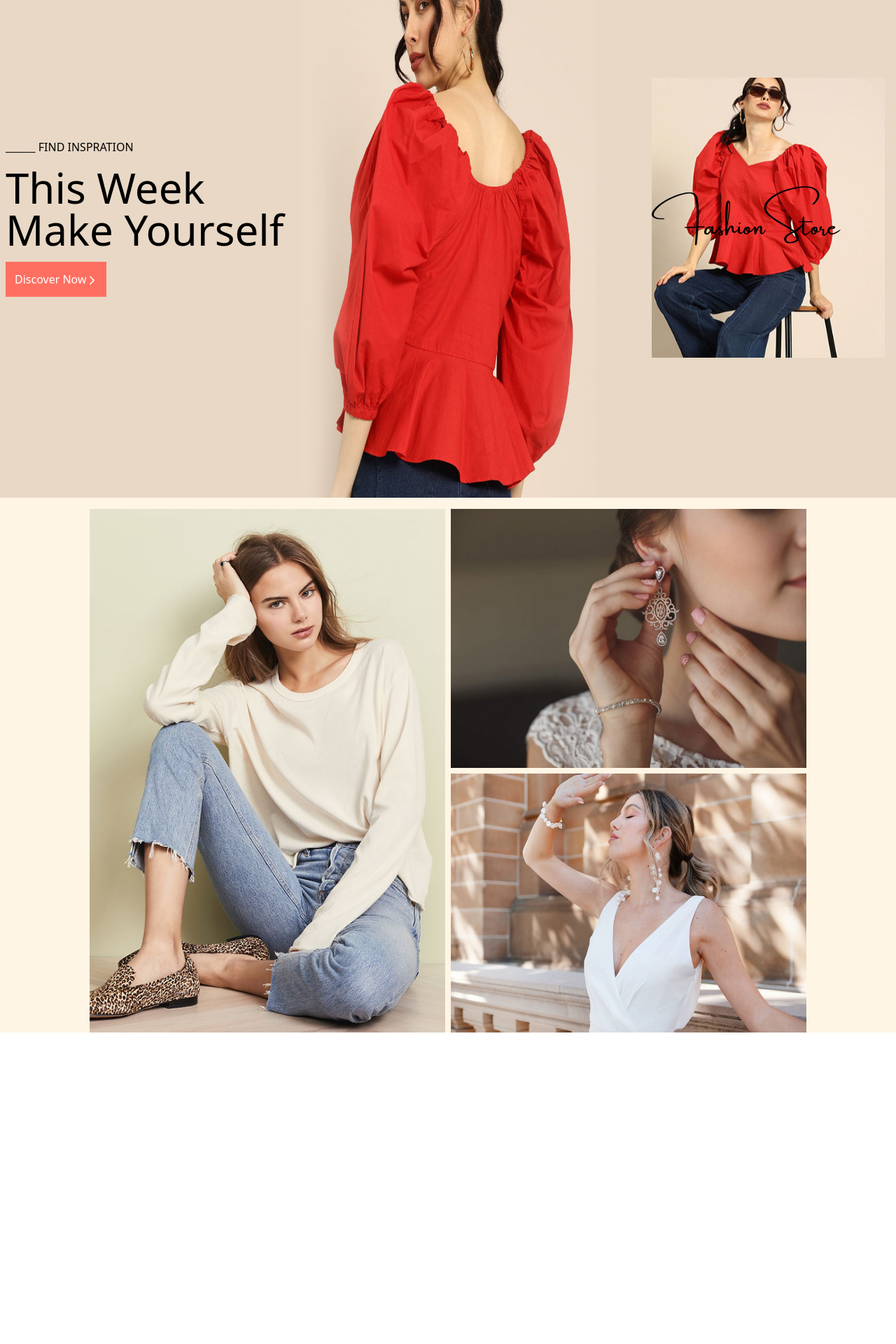
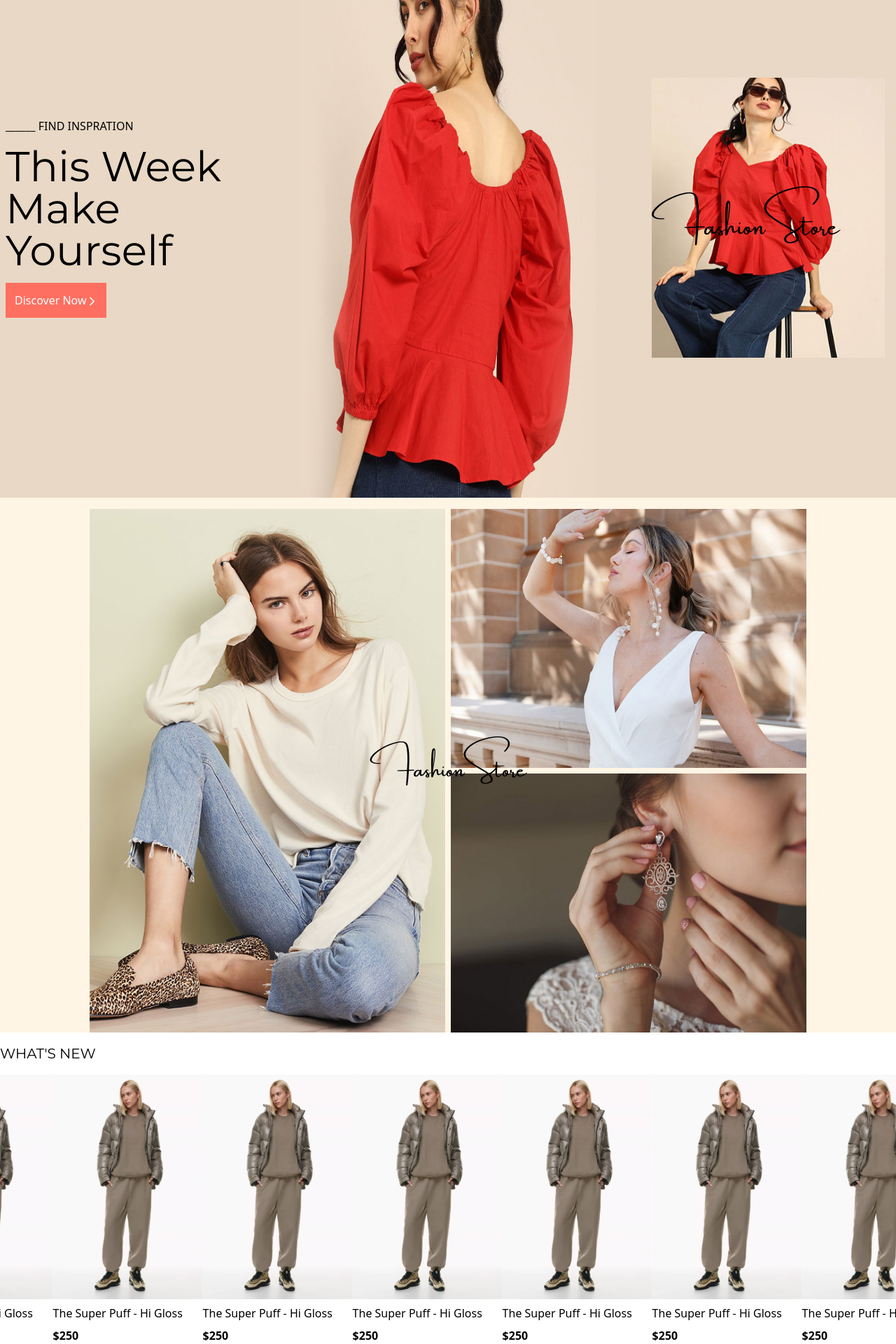
Before and after one commit to Tejasvibihari/clothing-web-app, a React (Vite) app in the folder client/: page / in a window 1280 px wide. Shown: the part 89-2009 px from the top of the page at 70% size. Before the commit the page ends 1564 px from the top, so only its background shows below. Built offline with nearby package versions, Linux system fonts and the light colour scheme.

Commit message:
Made Slider And Updated Showcase Section

```diff
--- a/client/src/components/Hero.jsx
+++ b/client/src/components/Hero.jsx
@@ -15,7 +15,7 @@ export default function Hero({ heroText, bgColor, btnLink, mainImgSrc, sideImgSr
                             <span className="text-bold">
                                 ______ FIND INSPRATION
                             </span>
-                            <div className='mt-4 text-6xl font-sans'>
+                            <div className='mt-4 text-6xl font-[montserrat]'>
                                 {heroText}
                             </div>
                             <div className='mt-4 justify-center items center'>
--- /dev/null
+++ b/client/src/components/ProductCardM.jsx
@@ -0,0 +1,27 @@
+import { Link } from "react-router-dom";
+
+
+export default function ProductCardM() {
+    return (
+        <>
+            <div className="max-w-64">
+                <div className="flex flex-col">
+                    <div className="relative group">
+                        <img src="./img/cardm1.webp" className="" />
+                        <div className="absolute inset-x-0 bottom-[0.5px] opacity-0 group-hover:opacity-100 flex items-end justify-center p-4 bg-white transition-opacity duration-500">
+                            <Link to="">
+                                <button className="px-12 py-1 text-xl border-[1px] bg-[#ff6f61] text-white hover:text-[#ff6f61] hover:bg-transparent hover:border-[#ff6f61]">Go To Store</button>
+                            </Link>
+                        </div>
+                    </div>
+                    <div className="my-2">
+                        <h6>The Super Puff - Hi Gloss</h6>
+                    </div>
+                    <div>
+                        <h6 className="font-semibold">$250</h6>
+                    </div>
+                </div>
+            </div>
+        </>
+    )
+}
--- /dev/null
+++ b/client/src/components/ProductSlider.jsx
@@ -0,0 +1,112 @@
+import Slider from "react-slick";
+import ProductCardM from "./ProductCardM";
+import propTypes from "prop-types";
+
+function SampleNextArrow(props) {
+    const { className, style, onClick } = props;
+    return (
+        <div
+            className={className}
+            style={{ ...style, display: "none", background: "red" }}
+            onClick={onClick}
+        />
+    );
+}
+
+function SamplePrevArrow(props) {
+    const { className, style, onClick } = props;
+    return (
+        <div
+            className={className}
+            style={{ ...style, display: "none", background: "green" }}
+            onClick={onClick}
+        />
+    );
+}
+export default function ProductSlider() {
+    var settings = {
+        dots: false,
+        infinite: true,
+        slidesToShow: 6,
+        slidesToScroll: 1,
+        autoplay: true,
+        speed: 3000,
+        autoplaySpeed: 500,
+        cssEase: "linear",
+        nextArrow: <SampleNextArrow />,
+        prevArrow: <SamplePrevArrow />,
+        responsive: [
+            {
+                breakpoint: 1024,
+                settings: {
+                    slidesToShow: 3,
+                    slidesToScroll: 3,
+                    infinite: true,
+                    dots: false
+                }
+            },
+            {
+                breakpoint: 600,
+                settings: {
+                    slidesToShow: 2,
+                    slidesToScroll: 2,
+                    initialSlide: 2
+                }
+            },
+            {
+                breakpoint: 480,
+                settings: {
+                    slidesToShow: 1,
+                    slidesToScroll: 1
+                }
+            }
+        ]
+    };
+    const whatsNew = "WHAT'S NEW"
+    return (
+        <div className="slider-container">
+            <div className="max-w-7xl mx-auto text-xl font-[montserrat] my-4">
+                {whatsNew}
+            </div>
+            <Slider {...settings}>
+                <div>
+                    <ProductCardM />
+                </div>
+                <div>
+                    <ProductCardM />
+                </div>
+                <div>
+                    <ProductCardM />
+                </div>
+                <div>
+                    <ProductCardM />
+                </div>
+                <div>
+                    <ProductCardM />
+                </div>
+                <div>
+                    <ProductCardM />
+                </div><div>
+                    <ProductCardM />
+                </div>
+                <div>
+                    <ProductCardM />
+                </div>
+                <div>
+                    <ProductCardM />
+                </div>
+            </Slider>
+        </div>
+    );
+}
+
+SamplePrevArrow.propTypes = {
+    className: propTypes.string,
+    style: propTypes.object,
+    onClick: propTypes.func
+};
+SampleNextArrow.propTypes = {
+    className: propTypes.string,
+    style: propTypes.object,
+    onClick: propTypes.func
+};
--- a/client/src/components/Showcase.jsx
+++ b/client/src/components/Showcase.jsx
@@ -3,7 +3,9 @@ import ArrowForwardIosIcon from '@mui/icons-material/ArrowForwardIos';
 export default function Showcase() {
     return (
         <>
-            <div className='bg-[#fff5e5]'>
+            <div className='bg-[rgb(255,245,229)]'>
+                <div className='relative'>
+                    <div className='absolute left-0 right-0 top-1/2 transform -translate-y-1/2 hidden md:flex justify-center items-center z-10 font-[amsterdam] text-3xl'>Fashion Store</div>
                     <div className="grid grid-cols-1 md:grid-cols-2 mx-auto h-auto max-w-5xl gap-2">
                         <div className="row-span-2 relative group mt-4">
                             <img src="./img/h5-banner6.jpg" className="w-auto" />
@@ -11,20 +13,21 @@ export default function Showcase() {
                                 <span className='bg-[#ff6f61] p-3 text-white hover:text-[#ff6f61] hover:bg-transparent border-[1px] border-[#ff6f61] hover:font-bold'>Discover <ArrowForwardIosIcon sx={{ fontSize: 15 }} /></span>
                             </button>
                         </div>
-                    <div className="relative group md:mt-4">
-                        <img src="./img/blog_8-768x525.jpg" className="w-fit h-full" />
+                        <div className='relative group md:mt-4'>
+                            <img src="./img/blog_4-1024x700.jpg" className="h-full" />
                             <button className="absolute inset-0 bg-black bg-opacity-50 flex justify-center items-center opacity-0 transition-opacity duration-300 group-hover:opacity-100 ">
                                 <span className='bg-[#ff6f61] p-3 text-white hover:text-[#ff6f61] hover:bg-transparent border-[1px] border-[#ff6f61] hover:font-bold'>Discover <ArrowForwardIosIcon sx={{ fontSize: 15 }} /></span>
                             </button>
                         </div>
-                    <div className='relative group'>
-                        <img src="./img/blog_4-1024x700.jpg" className="h-full" />
+                        <div className="relative group">
+                            <img src="./img/blog_8-768x525.jpg" className="w-fit h-full" />
                             <button className="absolute inset-0 bg-black bg-opacity-50 flex justify-center items-center opacity-0 transition-opacity duration-300 group-hover:opacity-100 ">
                                 <span className='bg-[#ff6f61] p-3 text-white hover:text-[#ff6f61] hover:bg-transparent border-[1px] border-[#ff6f61] hover:font-bold'>Discover <ArrowForwardIosIcon sx={{ fontSize: 15 }} /></span>
                             </button>
                         </div>
                     </div>
                 </div>
+            </div >
         </>
     )
 }
--- a/client/src/index.css
+++ b/client/src/index.css
@@ -1,6 +1,8 @@
 @tailwind base;
 @tailwind components;
 @tailwind utilities;
+
+
 
 @layer base {
     @font-face {
@@ -12,6 +14,12 @@
     }
 }
 
-.custom {
-    font-maily: 'Amsterdam';
+@layer base {
+    @font-face {
+        font-family: 'Montserrat';
+        font-style: normal;
+        font-weight: 400;
+        font-display: swap;
+        src: url(/font/Montserrat-VariableFont_wght.ttf) format('truetype');
+    }
 }
--- a/client/src/pages/Home.jsx
+++ b/client/src/pages/Home.jsx
@@ -1,12 +1,14 @@
 
 import HeroSlider from '../components/HeroSlider'
+
+import ProductSlider from '../components/ProductSlider'
 import Showcase from '../components/Showcase'
 export default function Home() {
     return (
         <>
             <HeroSlider />
             <Showcase />
-
+            <ProductSlider />
         </>
     )
 }
--- a/client/tailwind.config.js
+++ b/client/tailwind.config.js
@@ -8,6 +8,7 @@ export default {
     extend: {
       fontFamily: {
         'amsterdam': ['Amsterdam', 'sans-serif'],
+        'montserrat': ['Montserrat Thin', 'sans-serif'],
       },
     },
   },
```
Also changed, not shown: client/public/font/Montserrat-VariableFont_wght.ttf (added), client/public/img/cardm1.webp (added). Lines whose indentation alone changed are shown as unchanged.
